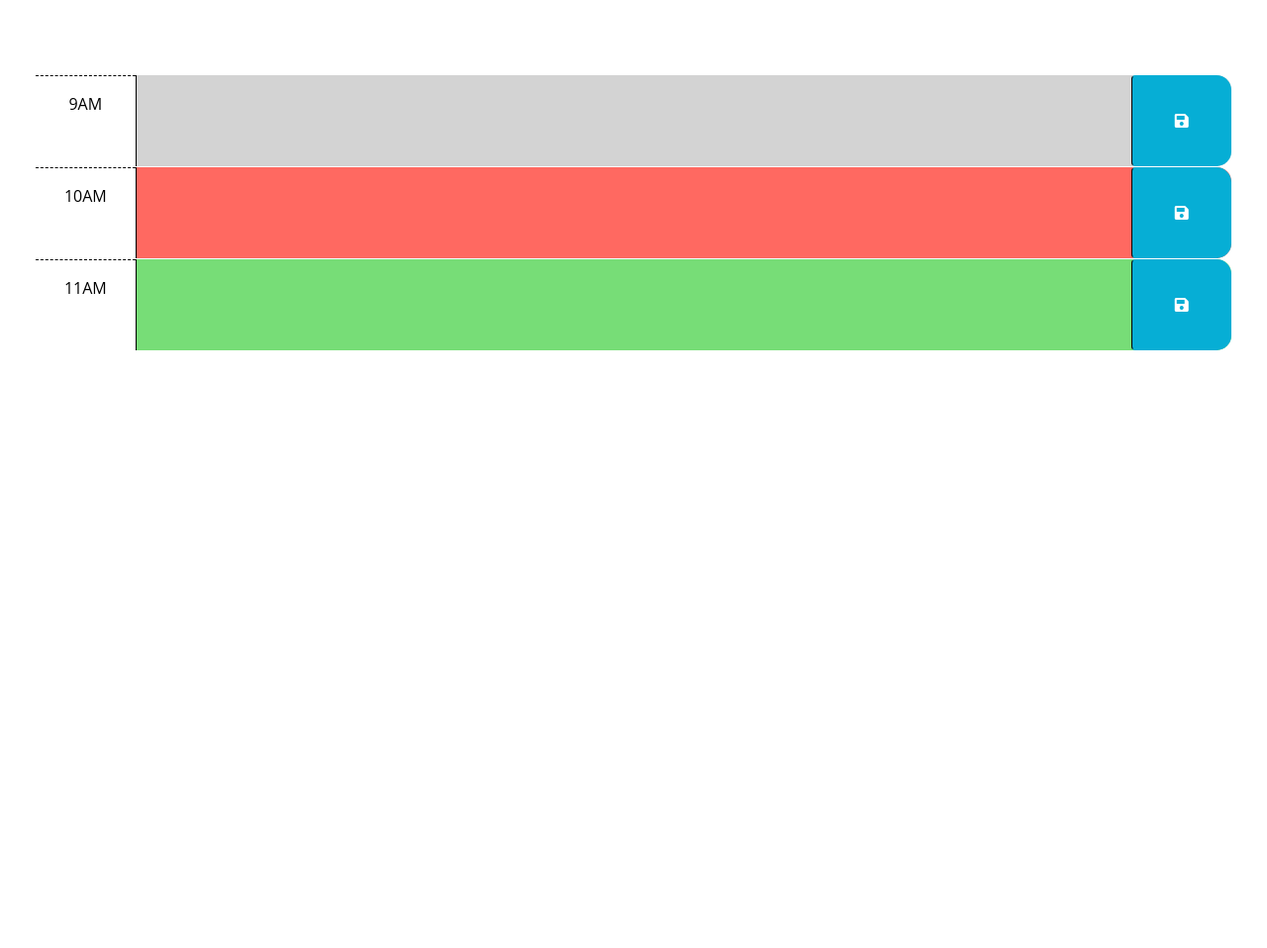
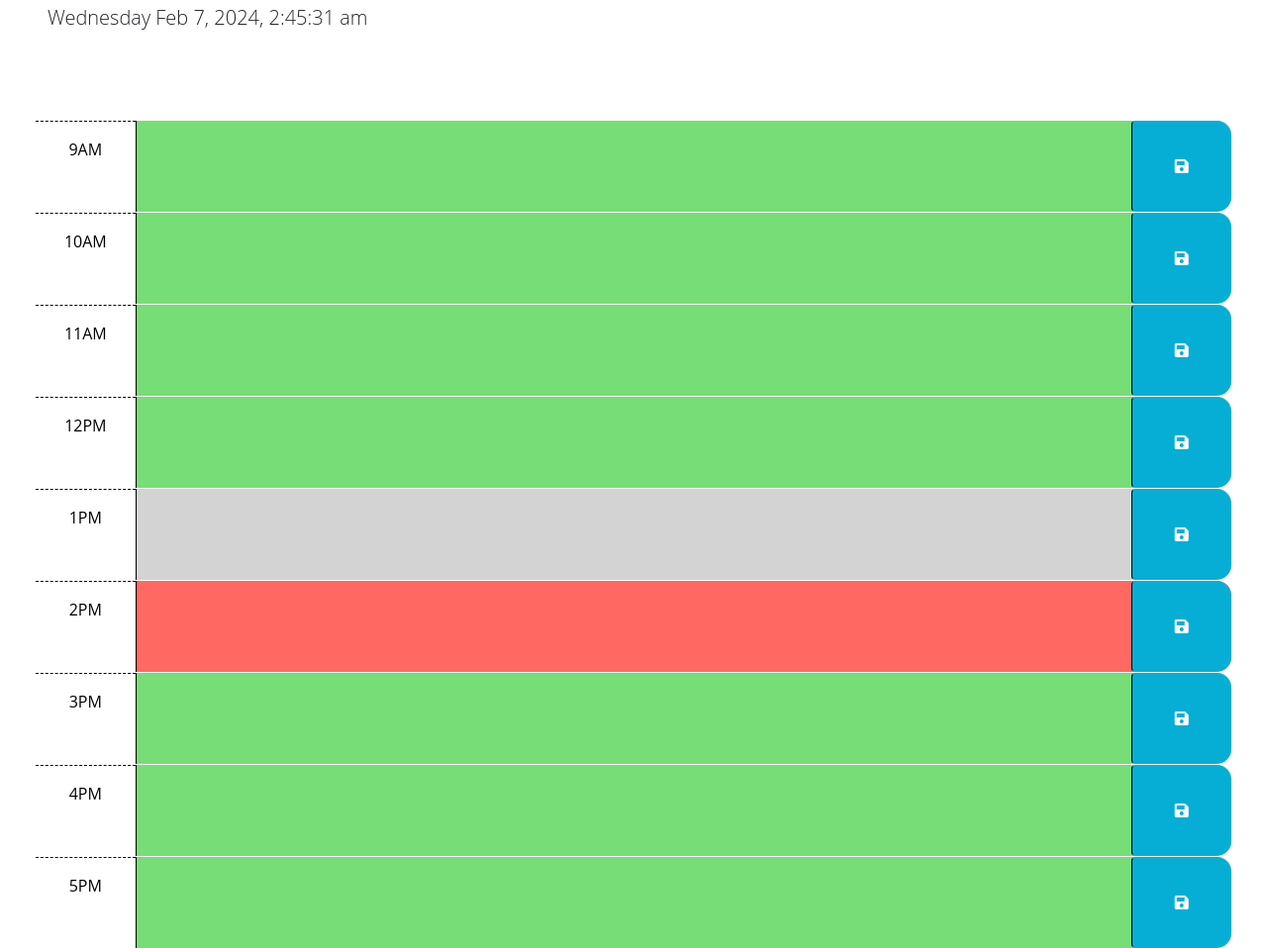
Before and after one commit to noah-boat13/coding-day-planner-website, a plain HTML site: page index.html in a window 1280 px wide. Shown: the part 176-1134 px from the top of the page at 99% size. Before the commit the page ends 800 px from the top, so only its background shows below. Drawn offline with nearby package versions, Linux system fonts and the light colour scheme; files that its build step writes are made by us from their sources.

Commit message:
added functionality to webpage

```diff
--- a/Assets/js/script.js
+++ b/Assets/js/script.js
@@ -1,23 +1,92 @@
 // Wrap all code that interacts with the DOM in a call to jQuery to ensure that
 // the code isn't run until the browser has finished rendering all the elements
 // in the html.
-$(function () {
+$(document).ready(function () {
   // TODO: Add a listener for click events on the save button. This code should
   // use the id in the containing time-block as a key to save the user input in
   // local storage. HINT: What does `this` reference in the click listener
   // function? How can DOM traversal be used to get the "hour-x" id of the
   // time-block containing the button that was clicked? How might the id be
   // useful when saving the description in local storage?
-  //
+
+
+  // Create variable to access save buttons
+  var saveBtnEl = $('.saveBtn');
+
+  // Add event listener for click events on save buttons
+  saveBtnEl.on('click', function() {
+    // Get user input for each time block using description class
+    var taskEl = $(this).siblings('.description').val();
+    // Get id from the time block to use as a key for local storage
+    var idKey = $(this).parent().attr('id');
+    // Saves user input (description) in local storage using corresponding time block key
+    localStorage.setItem(idKey, taskEl);
+  });
+
+
   // TODO: Add code to apply the past, present, or future class to each time
   // block by comparing the id to the current hour. HINTS: How can the id
   // attribute of each time-block be used to conditionally add or remove the
   // past, present, and future classes? How can Day.js be used to get the
   // current hour in 24-hour time?
-  //
+
+
+  // Create variable to access time-block elements
+  var timeBlockEl = $('.time-block');
+  // Applies past, present, and future classes to each time block based on current time (dayjs)
+  function updateHourClasses() {
+    // Creates variable to hold current hour using dayjs
+    var currentHour = dayjs().hour();
+    // for each time block grab the associated hour value
+    timeBlockEl.each(function() {
+      var blockHour = parseInt($(this).attr('id').split('-')[1]);
+      // Compare current hour to each time block hour value to determine corresponding class
+      if (blockHour < currentHour) {
+        $(this).removeClass('present future').addClass('past');
+      } else if (blockHour === currentHour) {
+        $(this).removeClass('past future').addClass('present');
+      } else {
+        $(this).removeClass('past present').addClass('future');
+      }
+    });
+  }
+
+
   // TODO: Add code to get any user input that was saved in localStorage and set
   // the values of the corresponding textarea elements. HINT: How can the id
   // attribute of each time-block be used to do this?
-  //
+
+
+  // Get any user input saved in local storage and display it in corresponding time blocks
+  function loadSavedTasks() {
+    // For each time block grab the id key and then pull saved user data from each time block
+    timeBlockEl.each(function() {
+      // Grab id key
+      var idKey = $(this).attr('id');
+      // Grab saved tasks using id key
+      var savedTask = localStorage.getItem(idKey);
+      // Checks to see if there is saved data and displays undefined if not found
+      if (savedTask !== null) {
+        $(this).children('.description').val(savedTask);
+      }
+    });
+  }
+
+
   // TODO: Add code to display the current date in the header of the page.
+
+
+  // Function to display date/time to top of page
+  function displayDateTime() {
+    // Save variable to hold current time/date (dayjs)
+    var today = dayjs();
+    // Grab current day html element and display variable in correct format
+    $("#currentDay").text(today.format("dddd MMM D, YYYY, h:mm:ss a"));
+  }
+
+
+  // Call functions to load page
+  displayDateTime();
+  updateHourClasses();
+  loadSavedTasks();
 });
--- a/index.html
+++ b/index.html
@@ -20,7 +20,7 @@
       href="https://fonts.googleapis.com/css2?family=Fira+Sans:wght@400;700&display=swap"
       rel="stylesheet"
     />
-    <link rel="stylesheet" href="style.css" />
+    <link rel="stylesheet" href="Assets/css/style.css" />
     <title>Work Day Scheduler</title>
   </head>
 
@@ -67,6 +67,54 @@
           <i class="fas fa-save" aria-hidden="true"></i>
         </button>
       </div>
+
+      <div id="hour-12" class="row time-block present">
+        <div class="col-2 col-md-1 hour text-center py-3">12PM</div>
+        <textarea class="col-8 col-md-10 description" rows="3"> </textarea>
+        <button class="btn saveBtn col-2 col-md-1" aria-label="save">
+          <i class="fas fa-save" aria-hidden="true"></i>
+        </button>
+      </div>
+
+      <div id="hour-1" class="row time-block present">
+        <div class="col-2 col-md-1 hour text-center py-3">1PM</div>
+        <textarea class="col-8 col-md-10 description" rows="3"> </textarea>
+        <button class="btn saveBtn col-2 col-md-1" aria-label="save">
+          <i class="fas fa-save" aria-hidden="true"></i>
+        </button>
+      </div>
+
+      <div id="hour-2" class="row time-block present">
+        <div class="col-2 col-md-1 hour text-center py-3">2PM</div>
+        <textarea class="col-8 col-md-10 description" rows="3"> </textarea>
+        <button class="btn saveBtn col-2 col-md-1" aria-label="save">
+          <i class="fas fa-save" aria-hidden="true"></i>
+        </button>
+      </div>
+
+      <div id="hour-3" class="row time-block present">
+        <div class="col-2 col-md-1 hour text-center py-3">3PM</div>
+        <textarea class="col-8 col-md-10 description" rows="3"> </textarea>
+        <button class="btn saveBtn col-2 col-md-1" aria-label="save">
+          <i class="fas fa-save" aria-hidden="true"></i>
+        </button>
+      </div>
+
+      <div id="hour-4" class="row time-block present">
+        <div class="col-2 col-md-1 hour text-center py-3">4PM</div>
+        <textarea class="col-8 col-md-10 description" rows="3"> </textarea>
+        <button class="btn saveBtn col-2 col-md-1" aria-label="save">
+          <i class="fas fa-save" aria-hidden="true"></i>
+        </button>
+      </div>
+
+      <div id="hour-5" class="row time-block present">
+        <div class="col-2 col-md-1 hour text-center py-3">5PM</div>
+        <textarea class="col-8 col-md-10 description" rows="3"> </textarea>
+        <button class="btn saveBtn col-2 col-md-1" aria-label="save">
+          <i class="fas fa-save" aria-hidden="true"></i>
+        </button>
+      </div>
     </div>
 
     <script src="https://cdnjs.cloudflare.com/ajax/libs/jquery/3.2.1/jquery.min.js"></script>
@@ -74,6 +122,6 @@
     integrity="sha256-iu/zLUB+QgISXBLCW/mcDi/rnf4m4uEDO0wauy76x7U="
     crossorigin="anonymous"></script>
 
-    <script src="script.js"></script>
+    <script src="Assets/js/script.js"></script>
   </body>
 </html>
```
